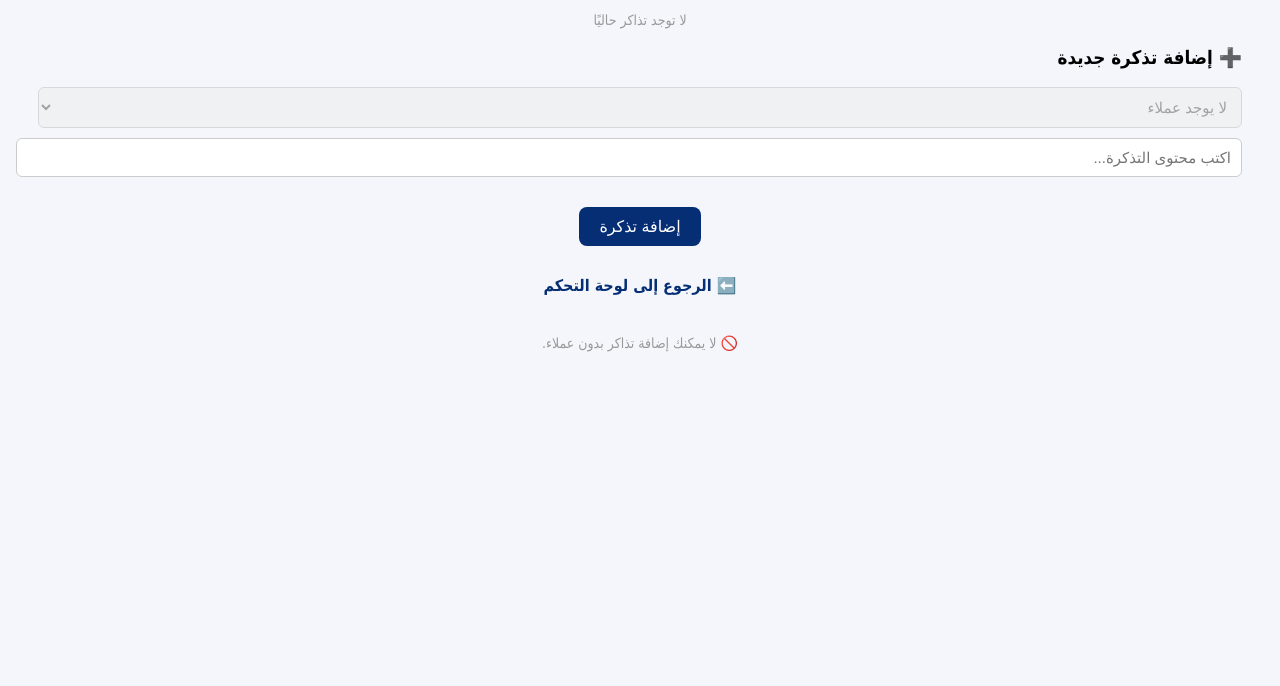
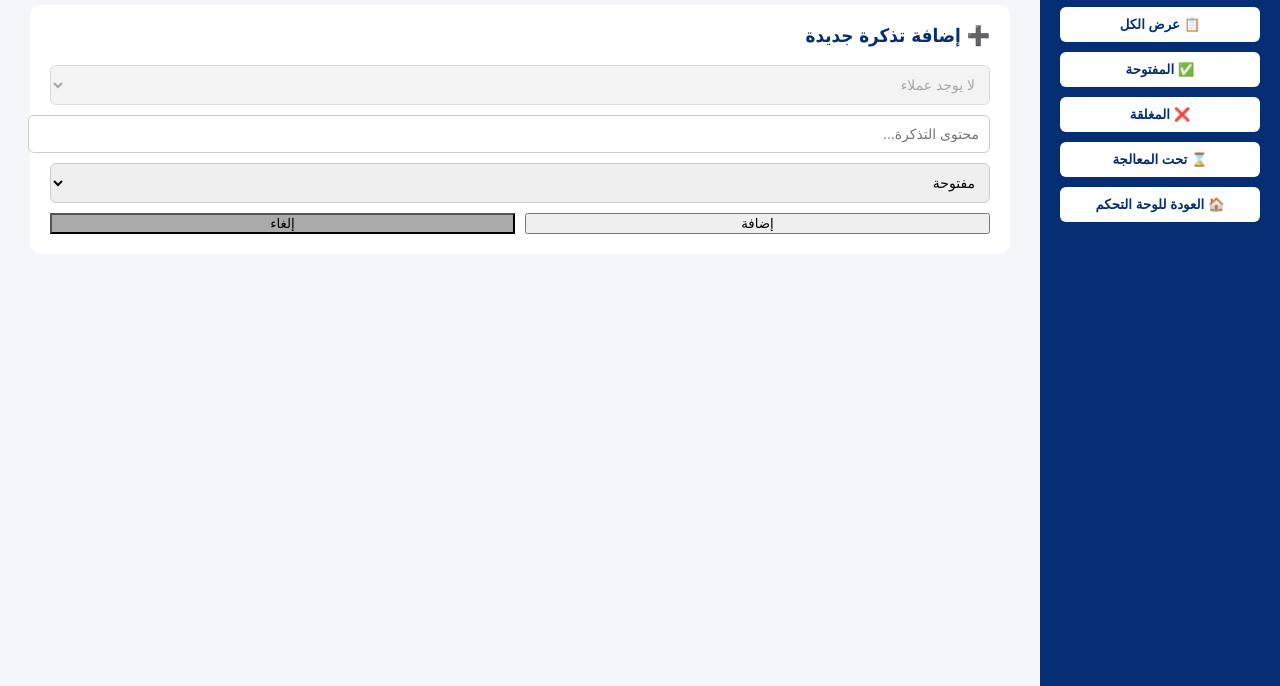
Before and after one commit to ALHARBI9ELHAM/mujeebAi-admin, a plain HTML site: page tickets.html in a window 1280 px wide. Shown: the part 114-800 px from the top of the page. Drawn offline with Linux system fonts and the light colour scheme.

Commit message:
tickets.html

```diff
--- a/tickets.html
+++ b/tickets.html
@@ -3,87 +3,143 @@
 <head>
   <meta charset="UTF-8" />
   <meta name="viewport" content="width=device-width, initial-scale=1.0" />
-  <title>قائمة التذاكر - مُجيب AI</title>
+  <title>التذاكر - مُجيب AI</title>
   <style>
     body {
+      margin: 0;
+      font-family: Tahoma, sans-serif;
       background-color: #f4f6fc;
-      font-family: Tahoma, sans-serif;
+      display: flex;
+    }
+
+    .sidebar {
+      width: 240px;
+      background-color: #052e74;
+      color: white;
+      padding: 20px;
+      height: 100vh;
+      box-sizing: border-box;
+    }
+
+    .sidebar h2 {
+      font-size: 18px;
+      margin-bottom: 20px;
+    }
+
+    .sidebar button {
+      width: 100%;
+      background-color: white;
+      color: #052e74;
+      border: none;
+      padding: 10px;
+      border-radius: 6px;
+      margin-bottom: 10px;
+      font-weight: bold;
+      cursor: pointer;
+    }
+
+    .main {
+      flex: 1;
       padding: 30px;
+      overflow-y: auto;
     }
-    h2 {
-      text-align: center;
+
+    h3 {
       color: #052e74;
-      margin-bottom: 30px;
+      margin-top: 0;
     }
+
     .ticket {
       background: white;
-      padding: 20px;
+      padding: 15px;
       border-radius: 10px;
       box-shadow: 0 4px 12px rgba(0,0,0,0.05);
       margin-bottom: 15px;
     }
+
     .ticket strong {
       color: #052e74;
-      font-size: 16px;
     }
+
     .ticket p {
-      margin: 5px 0 0;
-      color: #555;
+      margin: 5px 0 5px;
+      color: #333;
     }
-    .note {
-      text-align: center;
-      margin-top: 40px;
-      color: #999;
-      font-size: 14px;
+
+    .ticket small {
+      color: #777;
+      font-size: 13px;
     }
-    button {
-      background-color: #052e74;
-      color: white;
-      border: none;
-      padding: 10px 20px;
-      border-radius: 8px;
-      font-size: 16px;
-      cursor: pointer;
-      display: block;
-      margin: 20px auto;
+
+    .form-section {
+      margin-top: 30px;
+      background: #fff;
+      padding: 20px;
+      border-radius: 10px;
     }
-    select, input {
+
+    input, select {
       width: 100%;
       margin-bottom: 10px;
       padding: 10px;
       border-radius: 6px;
       border: 1px solid #ccc;
-      font-size: 15px;
+      font-size: 14px;
     }
-    .back-link {
-      display: block;
-      text-align: center;
-      margin-top: 30px;
-      text-decoration: none;
-      font-weight: bold;
-      color: #052e74;
+
+    .form-buttons {
+      display: flex;
+      gap: 10px;
+    }
+
+    .form-buttons button {
+      flex: 1;
     }
   </style>
 </head>
 <body>
-  <h2>قائمة التذاكر</h2>
 
-  <div id="ticketsList"></div>
+  <div class="sidebar">
+    <h2>قائمة التذاكر</h2>
+    <button onclick="scrollToForm()">➕ إضافة تذكرة</button>
+    <button onclick="renderTickets()">📋 عرض الكل</button>
+    <button onclick="filterByStatus('مفتوحة')">✅ المفتوحة</button>
+    <button onclick="filterByStatus('مغلقة')">❌ المغلقة</button>
+    <button onclick="filterByStatus('تحت المعالجة')">⌛ تحت المعالجة</button>
+    <button onclick="goToDashboard()">🏠 العودة للوحة التحكم</button>
+  </div>
 
-  <h3>➕ إضافة تذكرة جديدة</h3>
-  <form onsubmit="submitTicket(event)">
-    <select id="clientSelect"></select>
-    <input type="text" id="ticketMessage" placeholder="اكتب محتوى التذكرة..." />
-    <button type="submit">إضافة تذكرة</button>
-  </form>
+  <div class="main">
+    <h3>قائمة التذاكر</h3>
+    <div id="ticketsList"></div>
 
-  <a class="back-link" href="dashboard.html">⬅️ الرجوع إلى لوحة التحكم</a>
-
-  <div class="note" id="note"></div>
+    <div id="form" class="form-section">
+      <h3>➕ إضافة تذكرة جديدة</h3>
+      <select id="clientSelect"></select>
+      <input type="text" id="ticketMessage" placeholder="محتوى التذكرة..." />
+      <select id="ticketStatus">
+        <option value="مفتوحة">مفتوحة</option>
+        <option value="تحت المعالجة">تحت المعالجة</option>
+        <option value="مغلقة">مغلقة</option>
+      </select>
+      <div class="form-buttons">
+        <button onclick="addTicket()">إضافة</button>
+        <button onclick="clearForm()" style="background-color: #aaa;">إلغاء</button>
+      </div>
+    </div>
+  </div>
 
   <script>
     const clients = JSON.parse(localStorage.getItem("clients")) || [];
-    const tickets = JSON.parse(localStorage.getItem("tickets")) || [];
+    let tickets = JSON.parse(localStorage.getItem("tickets")) || [];
+
+    function scrollToForm() {
+      document.getElementById("form").scrollIntoView({ behavior: 'smooth' });
+    }
+
+    function goToDashboard() {
+      window.location.href = "dashboard.html";
+    }
 
     function renderClients() {
       const select = document.getElementById("clientSelect");
@@ -91,7 +147,6 @@
       if (clients.length === 0) {
         select.innerHTML = "<option>لا يوجد عملاء</option>";
         select.disabled = true;
-        document.getElementById("note").textContent = "🚫 لا يمكنك إضافة تذاكر بدون عملاء.";
       } else {
         clients.forEach(client => {
           const option = document.createElement("option");
@@ -102,27 +157,39 @@
       }
     }
 
-    function renderTickets() {
+    function renderTickets(statusFilter = null) {
       const list = document.getElementById("ticketsList");
       list.innerHTML = "";
-      if (tickets.length === 0) {
+
+      const filteredTickets = statusFilter
+        ? tickets.filter(ticket => ticket.status === statusFilter)
+        : tickets;
+
+      if (filteredTickets.length === 0) {
         list.innerHTML = "<div class='note'>لا توجد تذاكر حاليًا</div>";
       } else {
-        tickets.forEach(ticket => {
+        filteredTickets.forEach(ticket => {
           const client = clients.find(c => c.id === ticket.clientId);
           const div = document.createElement("div");
           div.className = "ticket";
-          div.innerHTML = `<strong>📩 من: ${client ? client.name : "مجهول"}</strong><p>"${ticket.message}"</p>`;
+          div.innerHTML = `
+            <strong>📩 ${client ? client.name : "مجهول"}</strong>
+            <p>${ticket.message}</p>
+            <small>📝 الحالة: ${ticket.status}</small>
+          `;
           list.appendChild(div);
         });
       }
     }
 
-    function submitTicket(e) {
-      e.preventDefault(); // منع إعادة تحميل الصفحة
+    function filterByStatus(status) {
+      renderTickets(status);
+    }
+
+    function addTicket() {
       const clientId = parseInt(document.getElementById("clientSelect").value);
-      const messageInput = document.getElementById("ticketMessage");
-      const message = messageInput.value.trim();
+      const message = document.getElementById("ticketMessage").value.trim();
+      const status = document.getElementById("ticketStatus").value;
 
       if (!message || isNaN(clientId)) {
         alert("يرجى كتابة الرسالة واختيار عميل.");
@@ -132,15 +199,25 @@
       const newTicket = {
         id: Date.now(),
         clientId: clientId,
-        message: message
+        message: message,
+        status: status
       };
 
-      const tickets = JSON.parse(localStorage.getItem("tickets")) || [];
       tickets.push(newTicket);
       localStorage.setItem("tickets", JSON.stringify(tickets));
+      clearForm();
+      renderTickets();
+      scrollToTop();
+    }
 
-      messageInput.value = "";
-      renderTickets();
+    function clearForm() {
+      document.getElementById("ticketMessage").value = "";
+      document.getElementById("clientSelect").selectedIndex = 0;
+      document.getElementById("ticketStatus").selectedIndex = 0;
+    }
+
+    function scrollToTop() {
+      window.scrollTo({ top: 0, behavior: 'smooth' });
     }
 
     renderClients();
```
